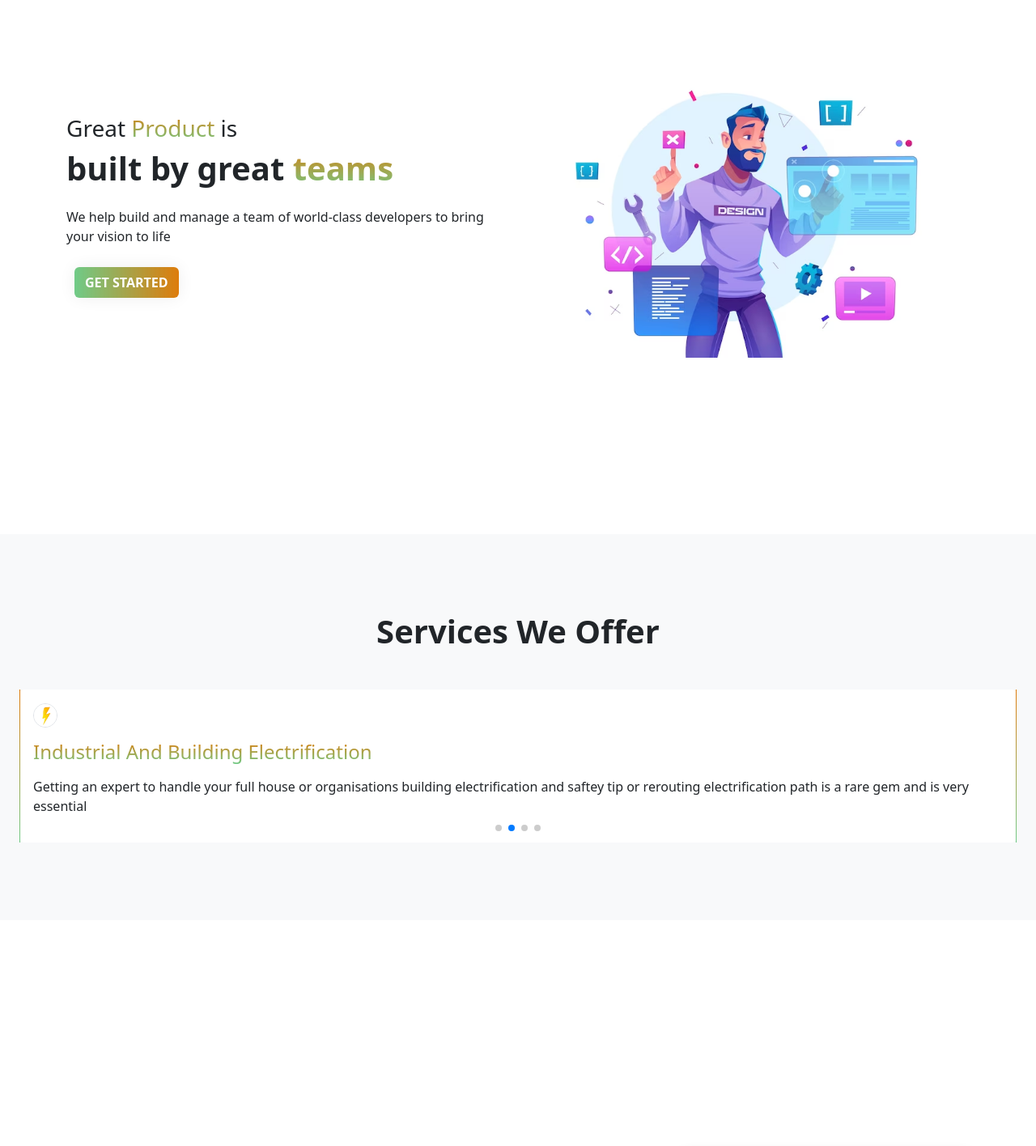
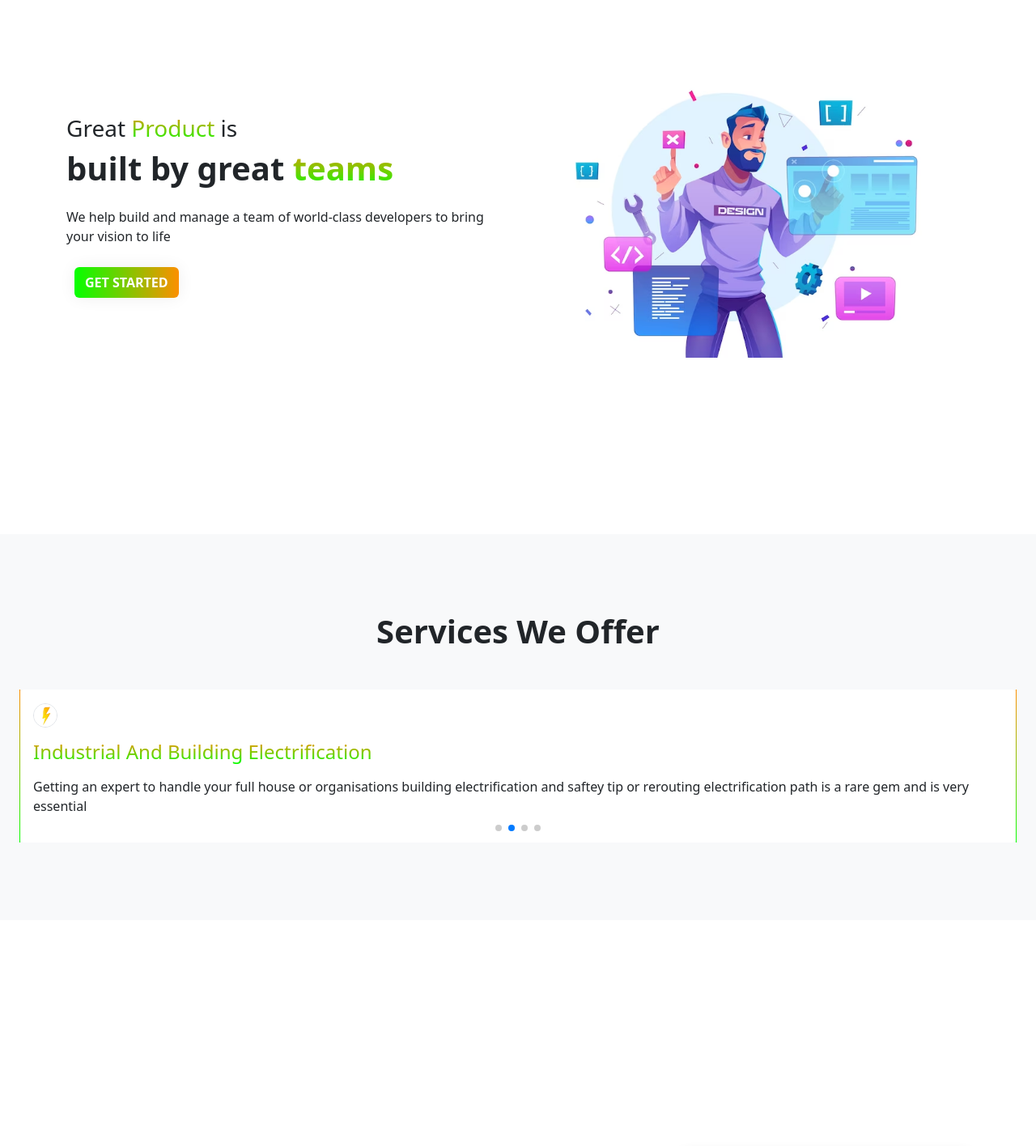
Before and after one commit to praisezee/Apus-industries-limited, a React (Vite) app: page / in a window 1280 px wide. Shown: the part 140-1556 px from the top of the page at 81% size. Built offline with nearby package versions, Linux system fonts and the light colour scheme.

Commit message:
final commit

```diff
--- a/src/components/Footer.jsx
+++ b/src/components/Footer.jsx
@@ -57,7 +57,7 @@ const Footer = () =>
           </Col>
         </Row>
       </Container>
-        <p className="fw-bold text-small bg-light text-center py-3">&copy; {date.getFullYear()} Copyright <span className="text-gradient text-uppercase">APUS INDUSTRIES LIMITED</span>. All rights reserved</p>
+        <p className="fw-bold text-small bg-light text-center py-3">&copy; {date.getFullYear()} Copyright <span className="text-gradient text-uppercase">APUS INDUSTRIES LIMITED</span><br/> All rights reserved</p>
     </div>
   )
 }
--- a/src/styles/styles.css
+++ b/src/styles/styles.css
@@ -1,11 +1,11 @@
 .text-gradient{
-  background: -webkit-linear-gradient(#df7b0a, #0ca53296);
+  background: -webkit-linear-gradient( #ff8e00, #06ff00);
   background-clip: text;
   -webkit-background-clip: text;
   -webkit-text-fill-color: transparent;
 }
 .btn-grad {
-  background-image: linear-gradient(to right, #0ca53296 0%, #df7b0a  51%, #0ca53296  100%);
+  background-image: linear-gradient(to right, #06ff00 0%,  #ff8e00  51%, #06ff00  100%);
   margin: 10px;
   padding: 15px 45px;
   text-align: center;
@@ -38,7 +38,7 @@
 
 .border-gradient{
   border-style: solid;
-  border-image: linear-gradient(to bottom, #df7b0a, #0ca53296) 1 100% !important;
+  border-image: linear-gradient(to bottom,  #ff8e00, #06ff00) 1 100% !important;
 }
 
 .w-10{
@@ -46,9 +46,9 @@
 }
 
 .hr{
-  background: -webkit-linear-gradient(#df7b0a, #0ca53296);
+  background: -webkit-linear-gradient( #ff8e00, #06ff00);
   background-clip: content-box;
-  color: -webkit-linear-gradient(#df7b0a, #0ca53296);
+  color: -webkit-linear-gradient( #ff8e00, #06ff00);
   height: 3px;
 }
 
```
